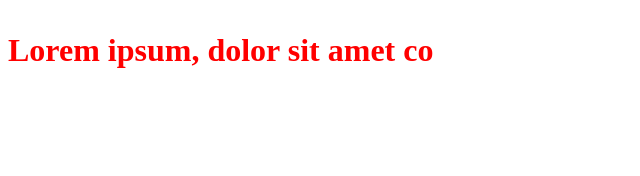
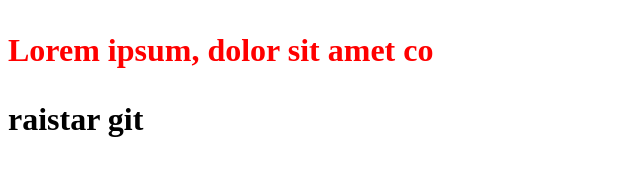
Before and after one commit to C4LLM3101/DARKNET, a plain HTML site: page index.html in a window 1280 px wide. Shown: the whole page, without its empty margins (0-640 px from the left). Drawn offline with Linux system fonts and the light colour scheme.

Commit message:
done now

```diff
--- a/index.html
+++ b/index.html
@@ -10,5 +10,8 @@
 </head>
 <body>
     <h1 class="h"><p>Lorem ipsum, dolor sit amet co</p></h1>
+    <div><h1>raistar
+        git
+    </h1></div>
 </body>
 </html>
```
